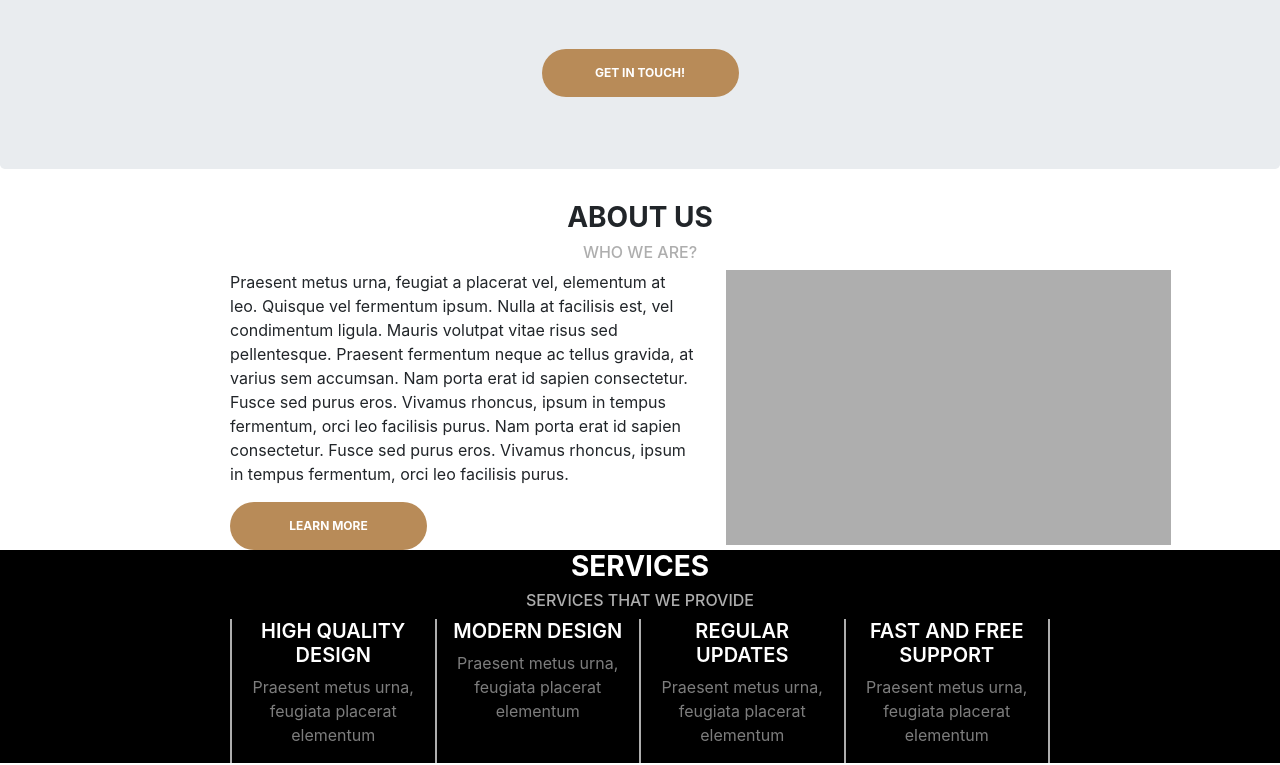
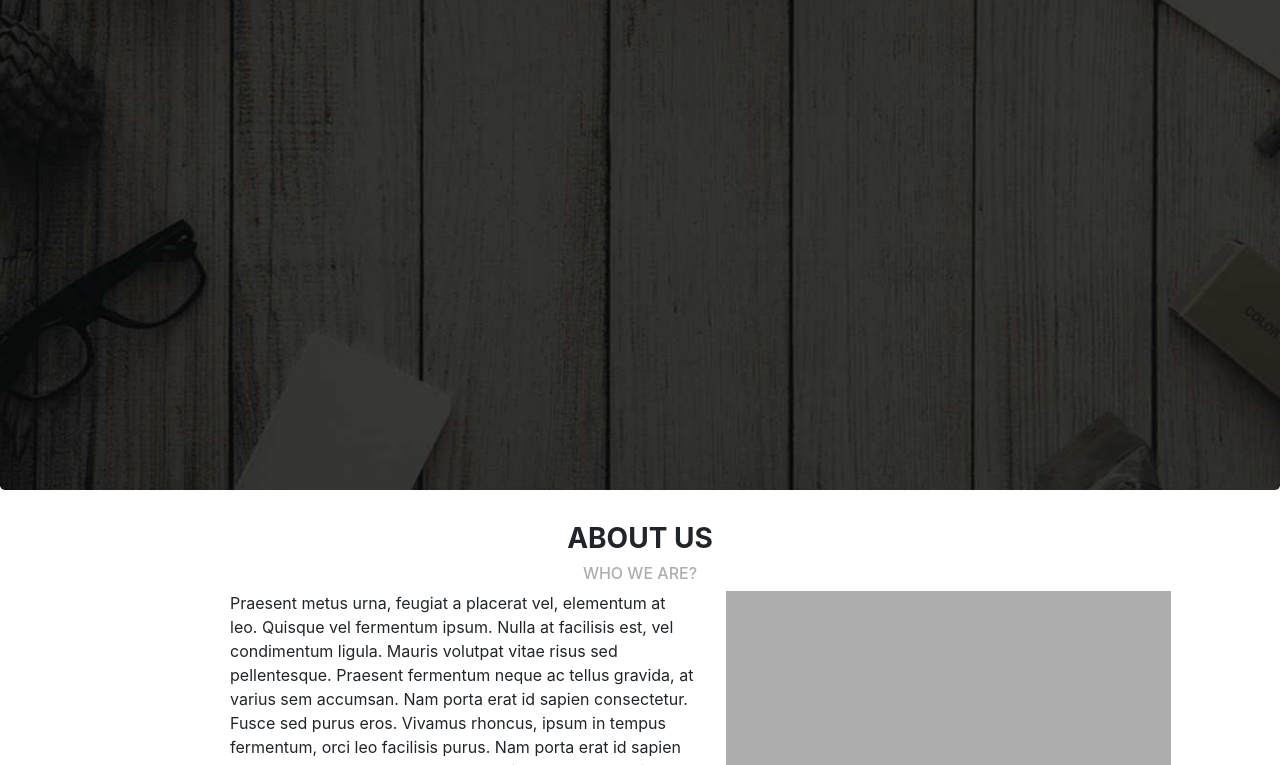
Before and after one commit to adriannadyga/16.8LandingPage, a website: page index.html in a window 1280 px wide. Shown: the part 453-1218 px from the top of the page. Drawn offline with nearby package versions, Linux system fonts and the light colour scheme; files that its build step writes are made by us from their sources.

Commit message:
Add jumbotron background

```diff
--- a/sass/_jumbotron.scss
+++ b/sass/_jumbotron.scss
@@ -1,5 +1,18 @@
 .jumbotron {
+    background-image: url("https://github.com/adriannadyga/16.8LandingPage/blob/master/images/bg_img_01_Easy-Resize.com.jpg?raw=true");
+    background-position: center;
+    background-repeat: no-repeat;
+    background-size: cover;
+    width: 100%;
+    height: 100vh;
+    overflow: hidden;
+    position: relative;
+    .hero-text {
         text-align: center;
+        position: absolute;
+        top: 50%;
+        left: 50%;
+        transform: translate(-50%, -50%);
         color: $white;
         font-size: 72px;
         font-weight: 700;
@@ -11,3 +24,4 @@
             font-weight: 600;
         }
     }
+}
```
Lines whose indentation alone changed are shown as unchanged.
